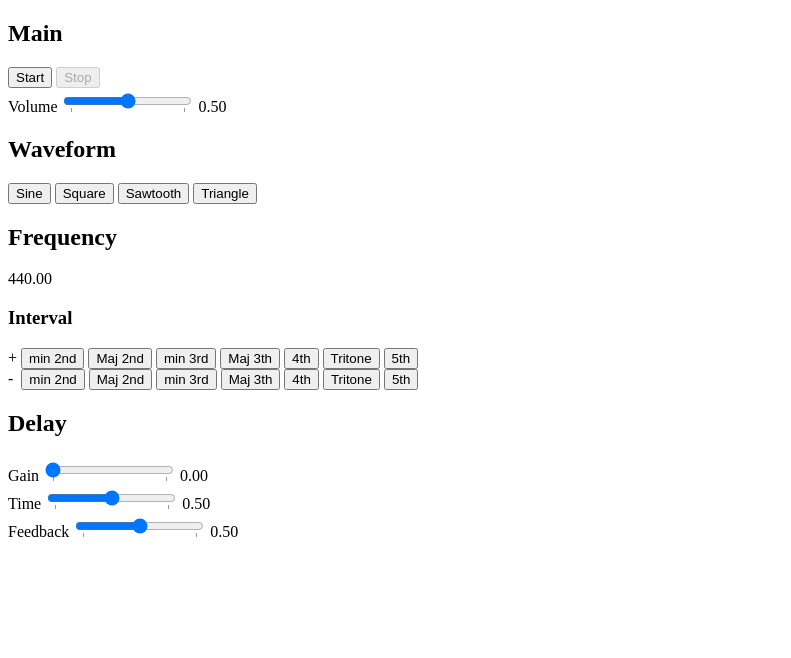
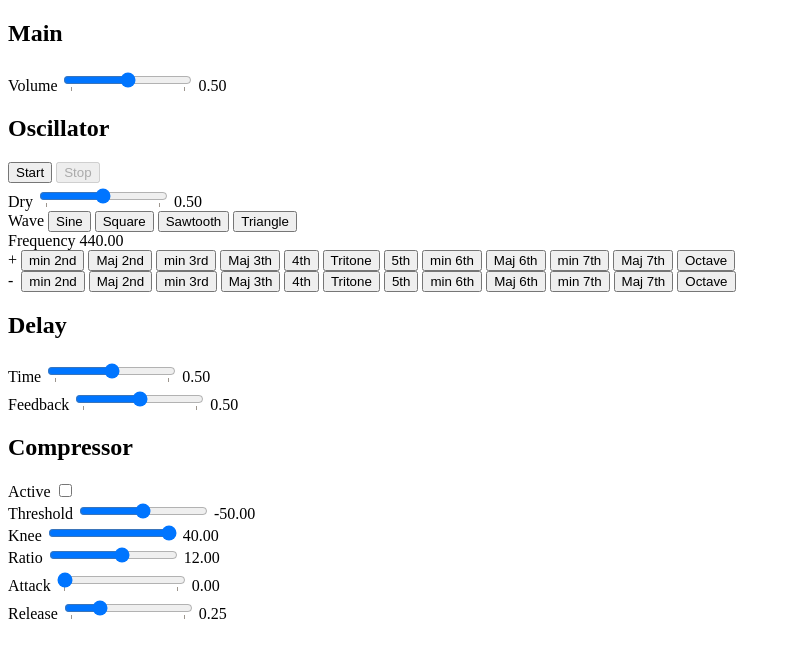
Before and after one commit to owings1/synths, a plain HTML site: page js/index.html in a window 1280 px wide. Shown: the whole page, without its empty margins (0-791 px from the left). Drawn offline with nearby package versions, Linux system fonts and the light colour scheme.

Commit message:
webaudio

```diff
--- a/js/index.html
+++ b/js/index.html
@@ -5,30 +5,36 @@
         <script src="./webaudio.js"></script>
     </head>
     <body>
+        <div id="main">
+            <h2>Main</h2>
             <div>
-            <h2>Main</h2>
+                <label for="volume">Volume</label>
+                <input id="volume" value="0.5" type="range" min="0.0" max="1.0" step="0.01" list="range1">
+                <span id="volume-meter"></span>
+            </div>
+        </div>
+        <div id="oscillator">
+            <h2>Oscillator</h2>
             <div>
                 <button id="start">Start</button>
                 <button id="stop">Stop</button>
             </div>
             <div>
-                <label for="volume">Volume</label>
-                <input id="volume" type="range" min="0.0" max="1.0" step="0.01" value="0.5" list="minmax">
-                <span id="volume-meter"></span>
-            </div>
+                <label for="oscillator-dry">Dry</label>
+                <input id="oscillator-dry" value="0.5" type="range" min="0.0" max="1.0" step="0.01" list="range1">
+                <span id="oscillator-dry-meter"></span>
             </div>
             <div>
-            <h2>Waveform</h2>
+                <label>Wave</label>
                 <button data-name="waveform" data-value="sine">Sine</button>
                 <button data-name="waveform" data-value="square">Square</button>
                 <button data-name="waveform" data-value="sawtooth">Sawtooth</button>
                 <button data-name="waveform" data-value="triangle">Triangle</button>
             </div>
             <div>
-            <h2>Frequency</h2>
-            <span id="frequency-meter"></span>
+                <label>Frequency</label>
+                <span id="oscillator-frequency-meter"></span>
                 <div>
-                <h3>Interval</h3>
                     <div>
                         +
                         <button data-name="interval" data-value="1">min 2nd</button>
@@ -38,6 +44,11 @@
                         <button data-name="interval" data-value="5">4th</button>
                         <button data-name="interval" data-value="6">Tritone</button>
                         <button data-name="interval" data-value="7">5th</button>
+                        <button data-name="interval" data-value="8">min 6th</button>
+                        <button data-name="interval" data-value="9">Maj 6th</button>
+                        <button data-name="interval" data-value="10">min 7th</button>
+                        <button data-name="interval" data-value="11">Maj 7th</button>
+                        <button data-name="interval" data-value="12">Octave</button>
                     </div>
                     <div>
                         -&nbsp;
@@ -48,28 +59,66 @@
                         <button data-name="interval" data-value="-5">4th</button>
                         <button data-name="interval" data-value="-6">Tritone</button>
                         <button data-name="interval" data-value="-7">5th</button>
+                        <button data-name="interval" data-value="-8">min 6th</button>
+                        <button data-name="interval" data-value="-9">Maj 6th</button>
+                        <button data-name="interval" data-value="-10">min 7th</button>
+                        <button data-name="interval" data-value="-11">Maj 7th</button>
+                        <button data-name="interval" data-value="-12">Octave</button>
                     </div>
                 </div>
             </div>
-        <div>
+        </div>
+
+        <div id="delay">
             <h2>Delay</h2>
             <div>
-                <label for="delay-gain">Gain</label>
-                <input id="delay-gain" value="0.0" type="range" min="0.0" max="1.0" step="0.01" list="minmax">
-                <span id="delay-gain-meter"></span>
-            </div>
-            <div>
                 <label for="delay-time">Time</label>
-                <input id="delay-time" value="0.5" type="range" min="0.0" max="1.0" step="0.01" list="minmax">
+                <input id="delay-time" value="0.5" type="range" min="0.0" max="1.0" step="0.01" list="range1">
                 <span id="delay-time-meter"></span>
             </div>
             <div>
                 <label for="delay-feedback">Feedback</label>
-                <input id="delay-feedback" value="0.5" type="range" min="0.0" max="1.0" step="0.01" list="minmax">
+                <input id="delay-feedback" value="0.5" type="range" min="0.0" max="1.0" step="0.01" list="range1">
                 <span id="delay-feedback-meter"></span>
             </div>
         </div>
-        <datalist id="minmax">
+        <div id="compressor">
+            <h2>Compressor</h2>
+            <div>
+                <label for="compressor-active">Active</label>
+                <input id="compressor-active" type="checkbox">
+            </div>
+            <div>
+                <label for="compressor-threshold">Threshold</label>
+                <input id="compressor-threshold" value="-50" type="range" min="-100" max="0" step="1">
+                <span id="compressor-threshold-meter"></span>
+            </div>
+            <div>
+                <!-- decibel range above the threshold where the curve smoothly transitions to the compressed portion -->
+                <label for="compressor-knee">Knee</label>
+                <input id="compressor-knee" value="40" type="range" min="0" max="40" step="0.1">
+                <span id="compressor-knee-meter"></span>
+            </div>
+            <div>
+                <!-- amount of change, in dB, needed in the input for a 1 dB change in the output. -->
+                <label for="compressor-ratio">Ratio</label>
+                <input id="compressor-ratio" value="12" type="range" min="1" max="20" step="0.1">
+                <span id="compressor-ratio-meter"></span>
+            </div>
+            <div>
+                <!-- the amount of time, in seconds, required to reduce the gain by 10 dB. -->
+                <label for="compressor-attack">Attack</label>
+                <input id="compressor-attack" value="0.0" type="range" min="0.0" max="1.0" step="0.01" list="range1">
+                <span id="compressor-attack-meter"></span>
+            </div>
+            <div>
+                <!-- the amount of time, in seconds, required to increase the gain by 10 dB. -->
+                <label for="compressor-release">Release</label>
+                <input id="compressor-release" value="0.25" type="range" min="0.0" max="1.0" step="0.01" list="range1">
+                <span id="compressor-release-meter"></span>
+            </div>
+        </div>
+        <datalist id="range1">
             <option value="0.0" label="None"></option>
             <option value="1.0" label="100%"></option>
         </datalist>
--- a/js/webaudio.js
+++ b/js/webaudio.js
@@ -3,7 +3,7 @@
  *
  * References:
  *  - https://developer.mozilla.org/en-US/docs/Web/API/Web_Audio_API/Simple_synth
- *
+ *  - https://github.com/mdn/webaudio-examples/
  */
 ;($ => {
 
@@ -16,9 +16,7 @@
 
         // Delay with gain control.
         const Delay = Ctx.createDelay()
-        Delay.level = Ctx.createGain()
-        Delay.connect(Delay.level)
-        Delay.level.connect(Main)
+        Delay.connect(Main)
         // Delay feedback
         Delay.feedback = Ctx.createGain()
         Delay.connect(Delay.feedback)
@@ -26,35 +24,45 @@
 
         // Oscillator.
         const Osc = Ctx.createOscillator()
-        Osc.connect(Main)
+        Osc.dry = Ctx.createGain()
+        Osc.dry.gain.value = 1
+        Osc.dry.connect(Main)
+        Osc.connect(Osc.dry)
         Osc.connect(Delay)
+
+        // Compressor
+        const Compressor = Ctx.createDynamicsCompressor()
+        Compressor._active = false
+        Compressor.prev = Delay
+        Compressor.next = Main
+        Object.defineProperty(Compressor, 'active', {
+            get: getActive,
+            set: setActive,
+        })
 
         // Setter elements to parameter.
         const ParamValueSetters = {
             'volume': Main.gain,
-            'frequency': Osc.frequency,
-            'delay-gain': Delay.level.gain,
+            'oscillator-dry': Osc.dry.gain,
+            'oscillator-frequency': Osc.frequency,
             'delay-time': Delay.delayTime,
             'delay-feedback': Delay.feedback.gain,
+            'compressor-threshold': Compressor.threshold,
+            'compressor-knee': Compressor.knee,
+            'compressor-ratio': Compressor.ratio,
+            'compressor-attack': Compressor.attack,
+            'compressor-release': Compressor.release,
         }
 
-        // Meter elements to parameter.
-        const Meters = Object.create(null)
-        Object.entries(ParamValueSetters).forEach(([id, param]) => {
-            Meters[`${id}-meter`] = param
-        })
 
         $(document).on('click', function(e) {
             const $target = $(e.target)
             const id = $target.attr('id')
             switch (id) {
                 case 'start':
-                    Osc.start()
-                    $target.prop('disabled', true)
                     $('#stop').prop('disabled', false)
-                    return
                 case 'stop':
-                    Osc.stop()
+                    Osc[id]()
                     $target.prop('disabled', true)
                     return
             }
@@ -78,6 +86,11 @@
         $(document).on('change', function(e) {
             const $target = $(e.target)
             const id = $target.attr('id')
+            switch (id) {
+                case 'compressor-active':
+                    Compressor.active = $target.prop('checked')
+                    return
+            }
             const value = $target.val()
             let param = ParamValueSetters[id]
             if (param) {
@@ -86,12 +99,34 @@
             updateMeters()
         })
 
+        function setActive(value) {
+            value = Boolean(value)
+            if (value === this.active) {
+                return
+            }
+            if (value) {
+                this.prev.disconnect(this.next)
+                this.prev.connect(this)
+                this.connect(this.next)
+            } else {
+                this.disconnect(this.next)
+                this.prev.disconnect(this)
+                this.prev.connect(this.next)
+            }
+            this._active = value
+        }
+        function getActive() {
+            return Boolean(this._active)
+        }
         /**
          * Update meter text values.
          */
         function updateMeters() {
-            Object.entries(Meters).forEach(([id, param]) => {
-                $(`#${id}`).text(param.value.toFixed(2))
+            Object.entries(ParamValueSetters).forEach(([id, param]) => {
+                const {value} = param
+                if (value !== undefined) {
+                    $(`#${id}-meter`).text(value.toFixed(2))
+                }
             })
         }
 
@@ -101,7 +136,7 @@
         function readParams() {
             Object.entries(ParamValueSetters).forEach(([id, param]) => {
                 const value = $(`#${id}`).val()
-                if (value !== undefined) {
+                if (value) {
                     param.value = value
                 }
             })
```
Lines whose indentation alone changed are shown as unchanged.
